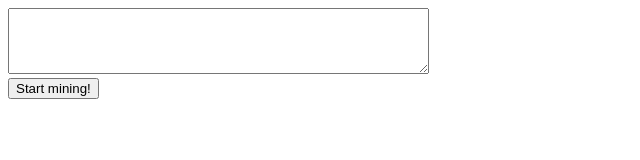
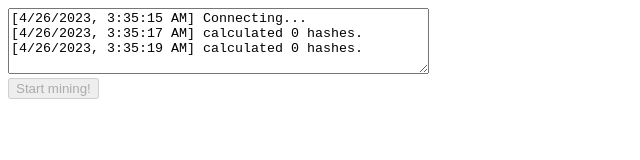
Before and after one commit to HAHALOSAH/webminer, a plain HTML site: page index.html in a window 1280 px wide. Shown: the whole page, without its empty margins (0-640 px from the left). Drawn offline with Linux system fonts and the light colour scheme.

Commit message:
Update index.html

```diff
--- a/index.html
+++ b/index.html
@@ -63,6 +63,7 @@
       elem.scrollTop = elem.scrollHeight;
 
     }
+    document.getElementById("startb").click();
 
   </script>
 
```
